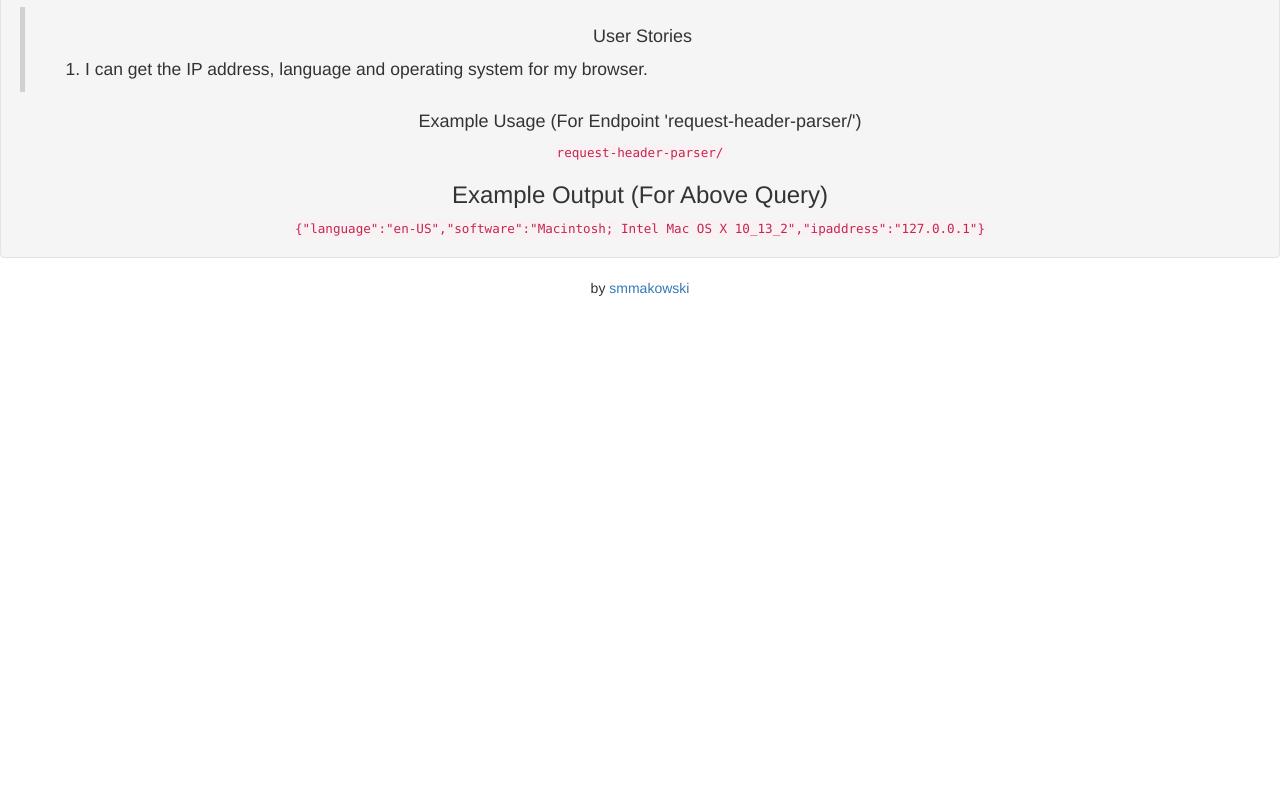
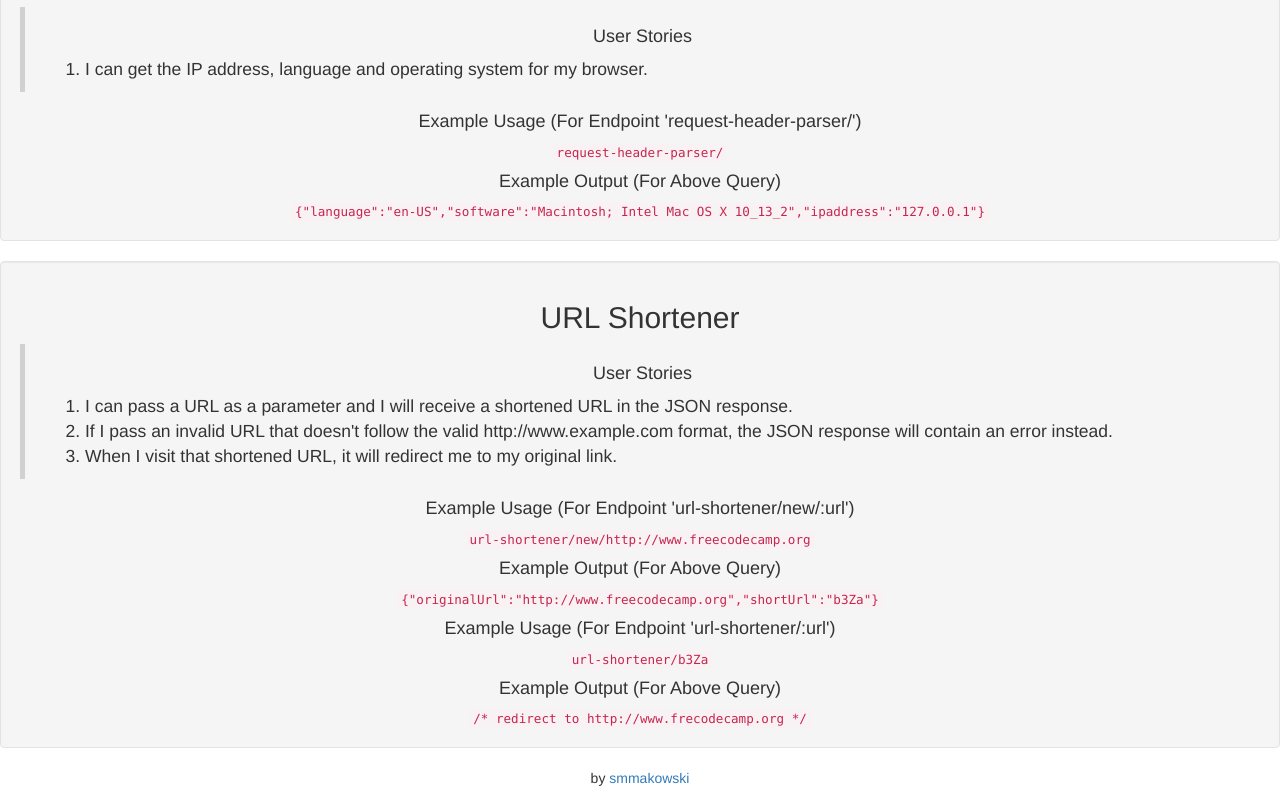
Before and after one commit to smmakowski/microservices, a website: page index.html in a window 1280 px wide. Shown: the part 578-1376 px from the top of the page. Before the commit the page ends 886 px from the top, so only its background shows below. Drawn offline with nearby package versions, Linux system fonts and the light colour scheme.

Commit message:
edit html section for url shortener

```diff
--- a/index.html
+++ b/index.html
@@ -18,7 +18,7 @@
         <li>If it does not contain a date or Unix timestamp, it returns null for those properties.</li>
       </ol>
       </blockquote>
-      <div class="text-center"id="exmaples">
+      <div class="text-center"id="examples">
         <h4>Example Usage (For Endpoint 'timestamp/:date')</h4>
         <code>timestamp/1450137600</code>
         <br />
@@ -35,11 +35,32 @@
         <li>I can get the IP address, language and operating system for my browser.</li>
       </ol>
       </blockquote>
-      <div class="text-center"id="exmaples">
+      <div class="text-center"id="examples">
         <h4>Example Usage (For Endpoint 'request-header-parser/')</h4>
         <code>request-header-parser/</code>
-        <h3>Example Output (For Above Query)</h3>
+        <h4>Example Output (For Above Query)</h4>
         <code>{"language":"en-US","software":"Macintosh; Intel Mac OS X 10_13_2","ipaddress":"127.0.0.1"}</code>
+      </div>
+    </div>
+    <div class="well" id="url-shortener">
+      <h2 class="text-center">URL Shortener</h2>
+      <blockquote>
+      <h4 class="text-center">User Stories</h4>
+      <ol>
+        <li>I can pass a URL as a parameter and I will receive a shortened URL in the JSON response.</li>
+        <li>If I pass an invalid URL that doesn't follow the valid http://www.example.com format, the JSON response will contain an error instead.</li>
+        <li>When I visit that shortened URL, it will redirect me to my original link.</li>
+      </ol>
+      </blockquote>
+      <div class="text-center"id="examples">
+        <h4>Example Usage (For Endpoint 'url-shortener/new/:url')</h4>
+        <code>url-shortener/new/http://www.freecodecamp.org</code>
+        <h4>Example Output (For Above Query)</h4>
+        <code>{"originalUrl":"http://www.freecodecamp.org","shortUrl":"b3Za"}</code>
+        <h4>Example Usage (For Endpoint 'url-shortener/:url')</h4>
+        <code>url-shortener/b3Za</code>
+        <h4>Example Output (For Above Query)</h4>
+        <code>/* redirect to http://www.frecodecamp.org */</code>
       </div>
     </div>
     <footer class="text-center">
--- a/package.json
+++ b/package.json
@@ -12,10 +12,12 @@
   "license": "ISC",
   "dependencies": {
     "bluebird": "^3.5.1",
+    "e": "0.0.4",
     "express": "^4.16.2",
     "mongodb": "^3.0.0-rc0",
     "mongoose": "^4.13.7",
     "node-static": "^0.7.10",
+    "path": "^0.12.7",
     "valid-url": "^1.0.9"
   },
   "devDependencies": {
```
Also changed, not shown: 1 other file.
